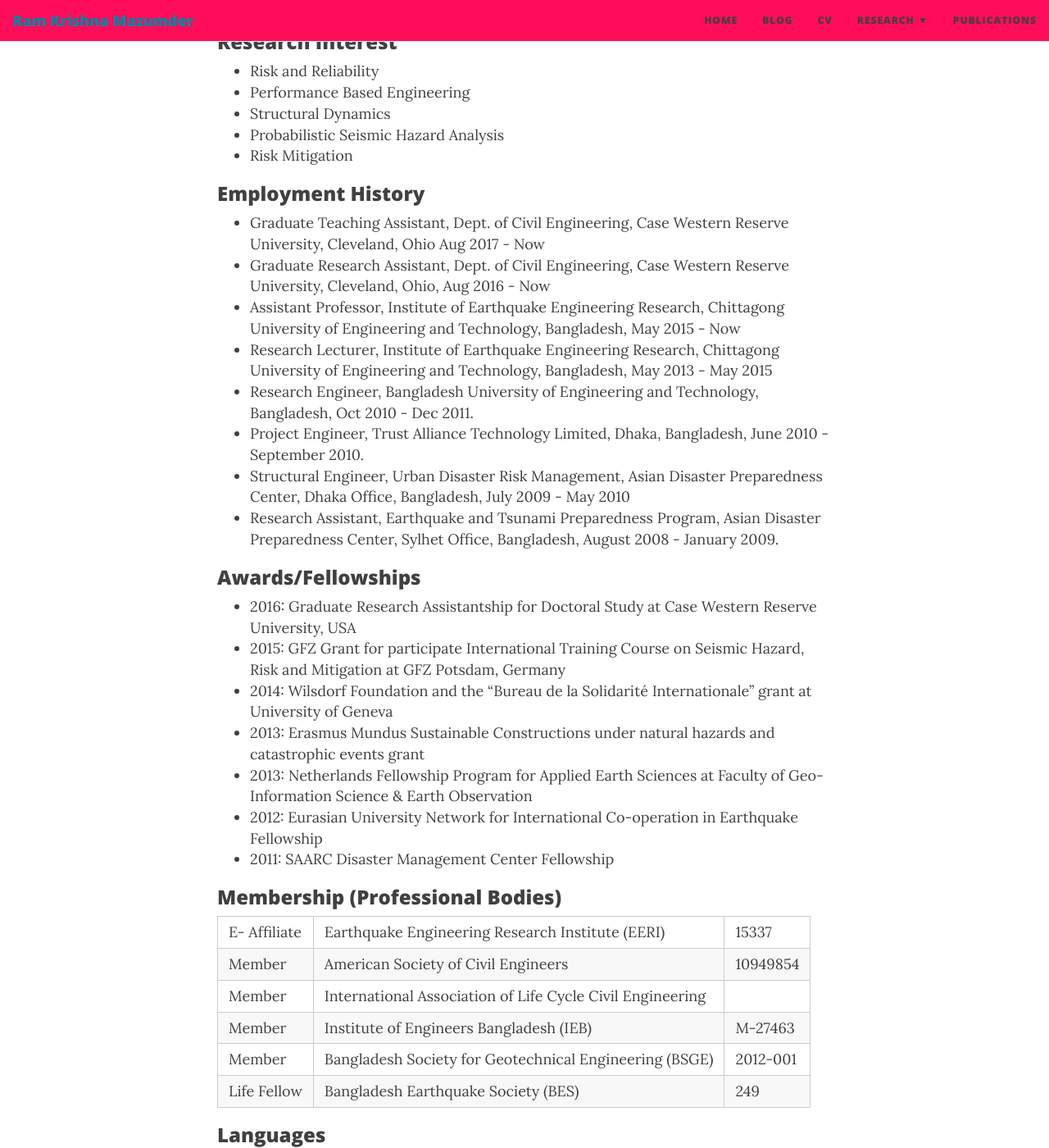
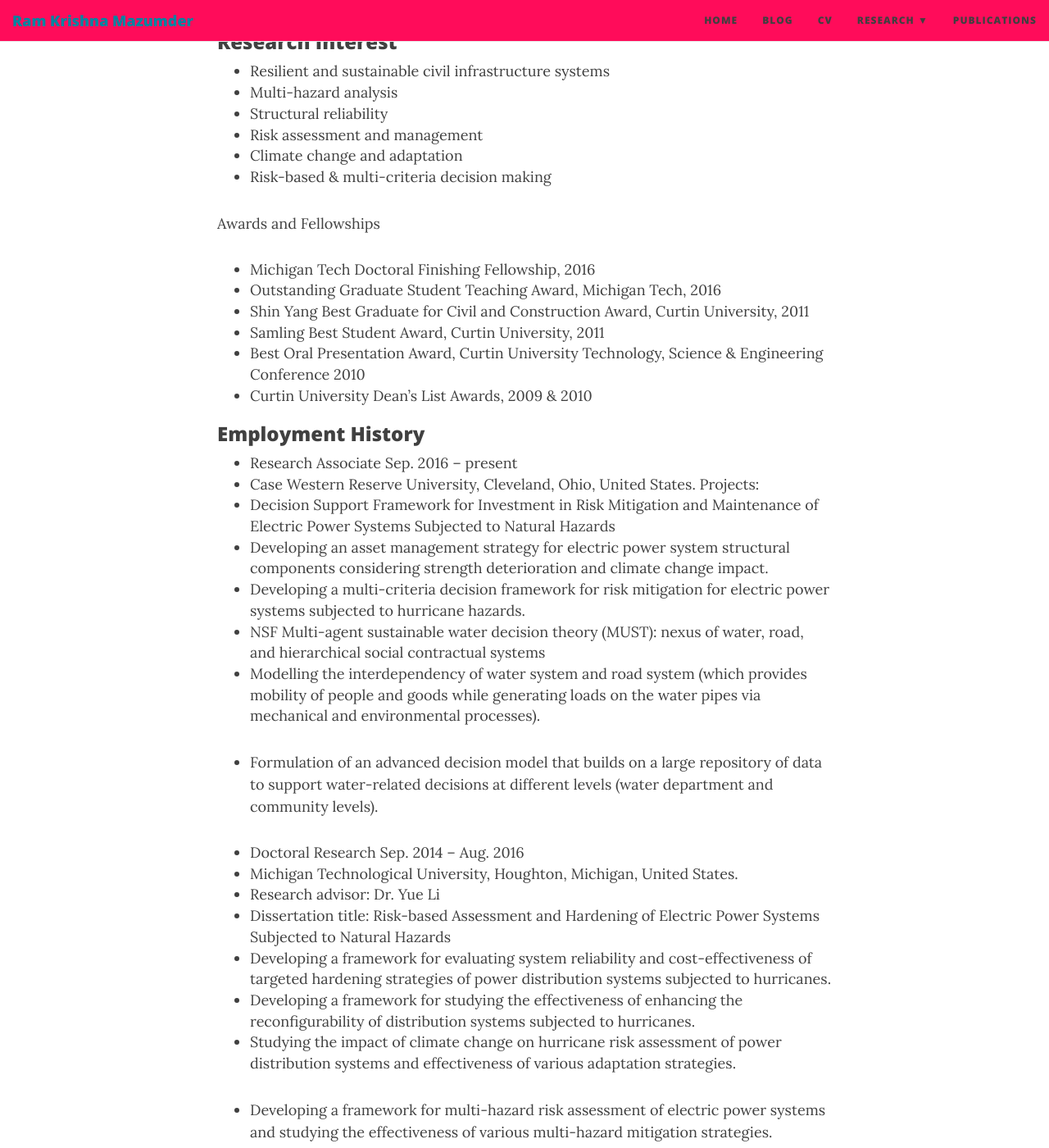
Before and after one commit to ams0098/abdul, a Jekyll site: the page built from CVrkm.md, in a window 1280 px wide and 1400 px high, scrolled down 230 px. Shown: the whole window at 82% size. Built offline with Jekyll 4.4.1, drawn with Linux system fonts in a browser that asks for light colours; nearby versions of some CDN libraries; some of the changed text lies outside the part shown.

Commit message:
Update CVrkm.md

```diff
--- a/CVrkm.md
+++ b/CVrkm.md
@@ -3,47 +3,82 @@ layout: page
 title: Curriculum vitae
 ---
 ### Research Interest
-* Risk and Reliability
-* Performance Based Engineering
-* Structural Dynamics
-* Probabilistic Seismic Hazard Analysis
-* Risk Mitigation
+* Resilient and sustainable civil infrastructure systems
+* Multi-hazard analysis
+* Structural reliability
+* Risk assessment and management
+* Climate change and adaptation
+* Risk-based & multi-criteria decision making
+
+Awards and Fellowships
+* Michigan Tech Doctoral Finishing Fellowship, 2016
+* Outstanding Graduate Student Teaching Award, Michigan Tech, 2016
+* Shin Yang Best Graduate for Civil and Construction Award, Curtin University, 2011
+* Samling Best Student Award, Curtin University, 2011
+* Best Oral Presentation Award, Curtin University Technology, Science & Engineering Conference 2010
+* Curtin University Dean’s List Awards, 2009 & 2010
 
 ### Employment History
-* Graduate Teaching Assistant, Dept. of Civil Engineering, Case Western Reserve University, Cleveland, Ohio Aug 2017 - Now
-* Graduate Research Assistant, Dept. of Civil Engineering, Case Western Reserve University, Cleveland, Ohio, Aug 2016 - Now
-* Assistant Professor, Institute of Earthquake Engineering Research, Chittagong University of Engineering and Technology, Bangladesh, May 2015 - Now
-* Research Lecturer, Institute of Earthquake Engineering Research, Chittagong University of Engineering and Technology, Bangladesh, May 2013 - May 2015
-* Research Engineer, Bangladesh University of Engineering and Technology, Bangladesh,  Oct 2010 - Dec 2011.
-* Project Engineer, Trust Alliance Technology Limited, Dhaka, Bangladesh,  June 2010 - September 2010.
-* Structural Engineer, Urban Disaster Risk Management, Asian Disaster Preparedness Center, Dhaka Office, Bangladesh, July 2009 - May 2010
-* Research Assistant, Earthquake and Tsunami Preparedness Program, Asian Disaster Preparedness Center, Sylhet Office, Bangladesh, August 2008 - January 2009.
+* Research Associate      Sep. 2016 – present
+* Case Western Reserve University, Cleveland, Ohio, United States.
+Projects:
+* Decision Support Framework for Investment in Risk Mitigation and Maintenance of Electric Power Systems Subjected to Natural Hazards
+* Developing an asset management strategy for electric power system structural components considering strength deterioration and climate change impact.
+* Developing a multi-criteria decision framework for risk mitigation for electric power systems subjected to hurricane hazards.
+* NSF Multi-agent sustainable water decision theory (MUST): nexus of water, road, and hierarchical social contractual systems
+* Modelling the interdependency of water system and road system (which provides mobility of people and goods while generating loads on the water pipes via mechanical and environmental processes).
+* Formulation of an advanced decision model that builds on a large repository of data to support water-related decisions at different levels (water department and community levels).
 
-### Awards/Fellowships
+* Doctoral Research				Sep. 2014 – Aug. 2016
+* Michigan Technological University, Houghton, Michigan, United States.
+* Research advisor: Dr. Yue Li
+* Dissertation title: Risk-based Assessment and Hardening of Electric Power Systems Subjected to Natural Hazards
+* Developing a framework for evaluating system reliability and cost-effectiveness of targeted hardening strategies of power distribution systems subjected to hurricanes.
+* Developing a framework for studying the effectiveness of enhancing the reconfigurability of distribution systems subjected to hurricanes.
+* Studying the impact of climate change on hurricane risk assessment of power distribution systems and effectiveness of various adaptation strategies.
+* Developing a framework for multi-hazard risk assessment of electric power systems and studying the effectiveness of various multi-hazard mitigation strategies.
 
-* 2016: Graduate Research Assistantship for Doctoral Study at Case Western Reserve University, USA
-* 2015: GFZ Grant for participate International Training Course on Seismic Hazard, Risk and Mitigation at GFZ Potsdam, Germany
-* 2014: Wilsdorf Foundation and the “Bureau de la Solidarité Internationale” grant at University of Geneva
-* 2013: Erasmus Mundus Sustainable Constructions under natural hazards and catastrophic events grant
-* 2013: Netherlands Fellowship Program for Applied Earth Sciences at Faculty of Geo-Information Science & Earth Observation
-* 2012: Eurasian University Network for International Co-operation in Earthquake Fellowship
-* 2011: SAARC Disaster Management Center Fellowship
+* Masters Research                Aug. 2012 – May 2014
+* Michigan Technological University, Houghton, Michigan, United States.
+* Research advisor: Dr. Yue Li
+* Thesis title: Age-dependent Fragility and Life-cycle Cost Analysis of Timber and Steel Power Distribution Poles Subjected to Hurricanes
+* Developed a probabilistic framework for comparing wood and steel power distribution poles in terms of structural reliability and cost.
+
+* Undergraduate Honors Research           Mar. 2010 – Jan. 2011
+* Curtin University, Malaysia Campus
+* Thesis title: Study on High Strength Concrete with Low Calcium Fly Ash and Lime
+* Used over 200 concrete samples to study the effectiveness of using lime to improve the strength and durability of high strength low calcium fly ash concrete.
+
+
+
+
+### Teaching Experience
+
+* Sub Instructor, Case Western Reserve University					 Oct. 2016 – present
+ECIV 310 – Strength of Materials (85 students)
+
+* Graduate Teaching Assistant, Michigan Technological University      Aug. 2015 – May 2016
+CE 4213 - Structural Concrete Design (57 students)
+Student Evaluations – 3 sessions: 4.59/5, 4.48/5, and 4.32/5
+CE 4223 - Steel Design I (39 students)
+Student Evaluation: 4.17/5
+* Taught parts of the courses
+* Prepared and taught example problems at weekly lab sessions
+* Prepared homework problems and solutions
+* Graded homework
+* Held office hours
+
 
 ### Membership (Professional Bodies)
+Member     | American Society of Civil Engineers
 
-E- Affiliate | Earthquake Engineering Research Institute (EERI) | 15337
-Member     | American Society of Civil Engineers |10949854
-Member     | International Association of Life Cycle Civil Engineering
-Member     | Institute of Engineers Bangladesh (IEB) | M-27463
-Member     | Bangladesh Society for Geotechnical Engineering (BSGE) | 2012-001
-Life Fellow | Bangladesh Earthquake Society (BES) | 249
 
 ### Languages
-Bengali (mother tongue)| English | Hindi | Basic Italian
+English
 
 ### Skills
 
-OpenSees | FEAP | SAP2000 | ArcGIS | Matlab | AutoCAD | Python
+SAP2000 | ArcGIS | Matlab | AutoCAD
 
 ### Extra Curricular
 
@@ -51,5 +86,5 @@ Listening to Music| Exploring History & Culture | Traveling | Volunteer
 
 ### Journal Reviewer
 
-* ASTM Journal of Testing and Evaluation
-* Geotechnical Engineering Journal of the SEAGS & AGSSEA
+* ASCE Journals
+* Science Direct
```
